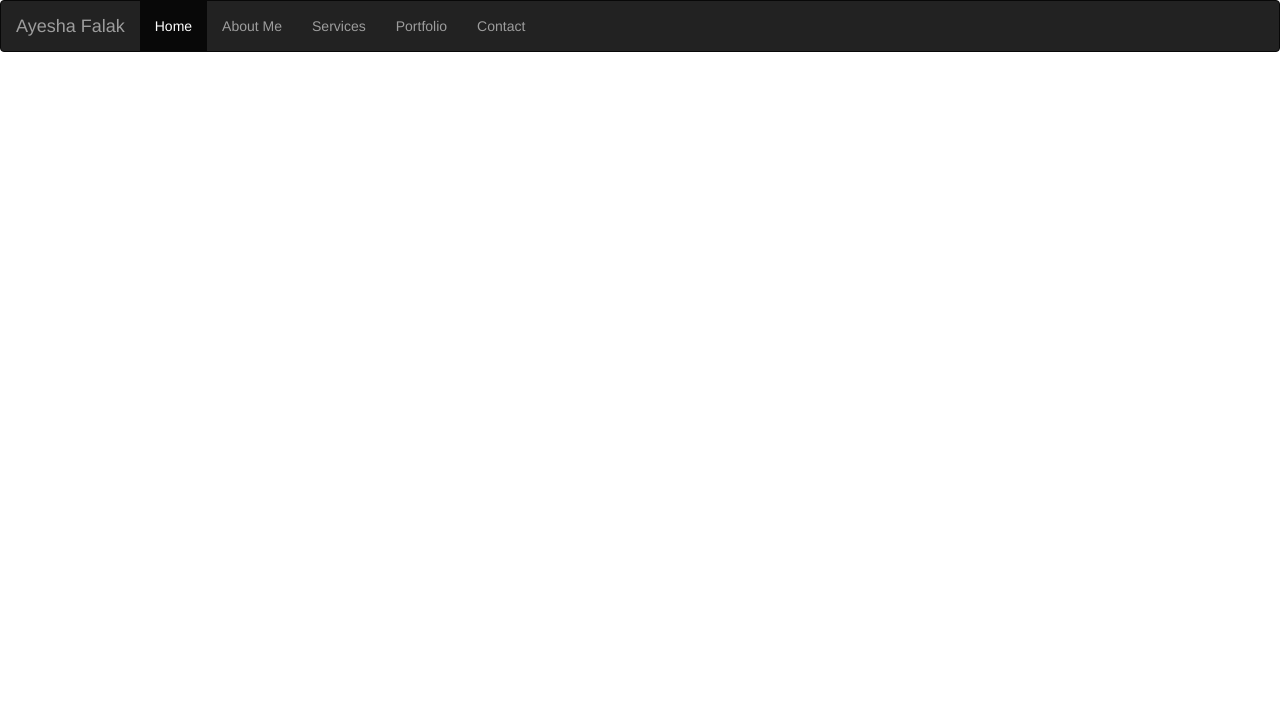
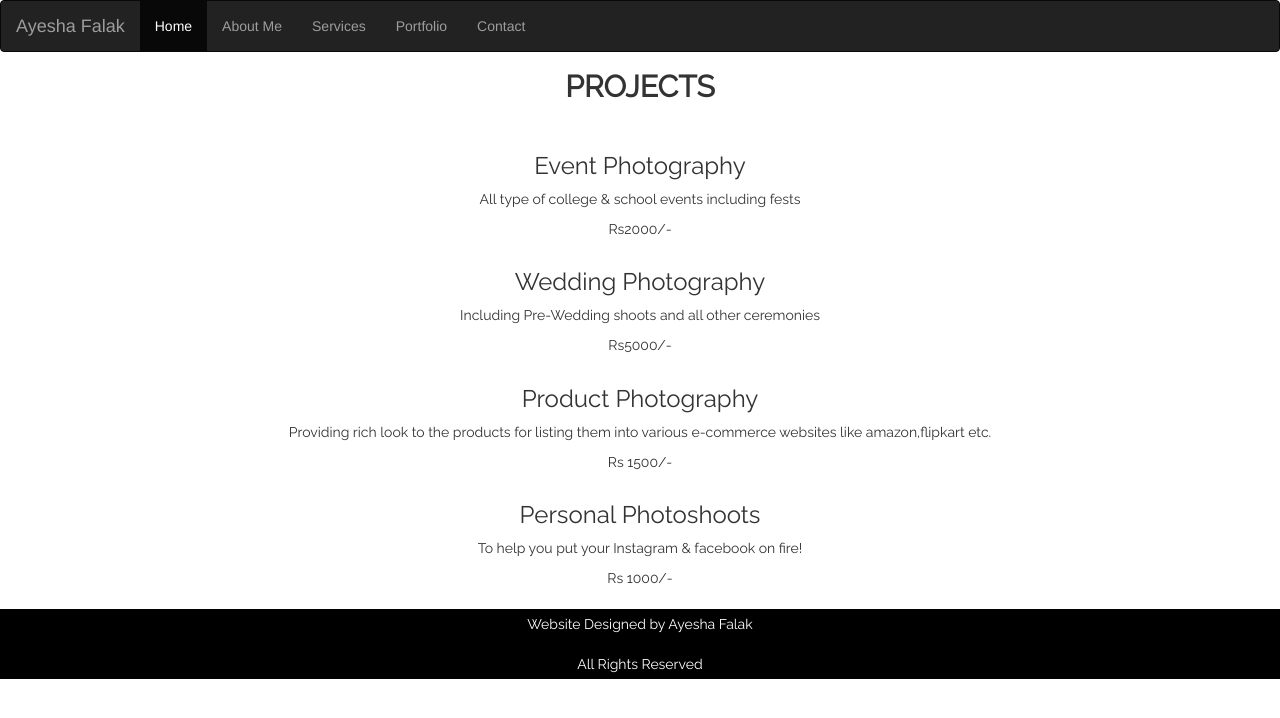
Before and after one commit to ayeshafalak/photography-portfolio, a plain HTML site: page services.html in a window 1280 px wide. Drawn offline with nearby package versions, Linux system fonts and the light colour scheme; a web font is replaced by a local one.

Commit message:
Update services.html

```diff
--- a/services.html
+++ b/services.html
@@ -41,3 +41,51 @@
            </nav>
         </header>
 	</div>
+
+
+	<section id="projects" class="projects">
+		<br><br>
+		<h1 class="heading">PROJECTS</h1>
+		<div class="container-fluid">
+			<div class="col-md-6 col-lg-12" data-aos="zoom-in" data-aos-duration="1000">
+				<h3>Event Photography</h3>
+
+				<p>All type of college & school events including fests</p>
+				<p> Rs2000/-</p>
+			</div>
+			<br>
+			<div class="col-md-6 col-lg-12" data-aos="zoom-in" data-aos-duration="1000">
+				<h3>Wedding Photography</h3>
+
+				<p>Including Pre-Wedding shoots and all other ceremonies</p>
+				<p>Rs5000/-</p>
+			</div>
+			<br>
+			<div class="col-md-6 col-lg-12" data-aos="zoom-in" data-aos-duration="1000">
+				<h3>Product Photography</h3>
+
+				<p>Providing rich look to the products for listing them into various e-commerce websites like amazon,flipkart etc.</p>
+				<p>Rs 1500/-</p>
+			</div>
+			<br>
+			<div class="col-md-6 col-lg-12" data-aos="zoom-in" data-aos-duration="1000">
+				<h3>Personal Photoshoots</h3>
+
+				<p>To help you put your Instagram & facebook on fire!</p>
+				<p>Rs 1000/-</p>
+			</div>
+	</section>
+
+
+
+	<footer class="footer">
+		<div>
+			<p>Website Designed by Ayesha Falak</p>
+			<p>All Rights Reserved</p>
+		</div>
+	</footer>
+
+
+
+</body>
+</html>
```
